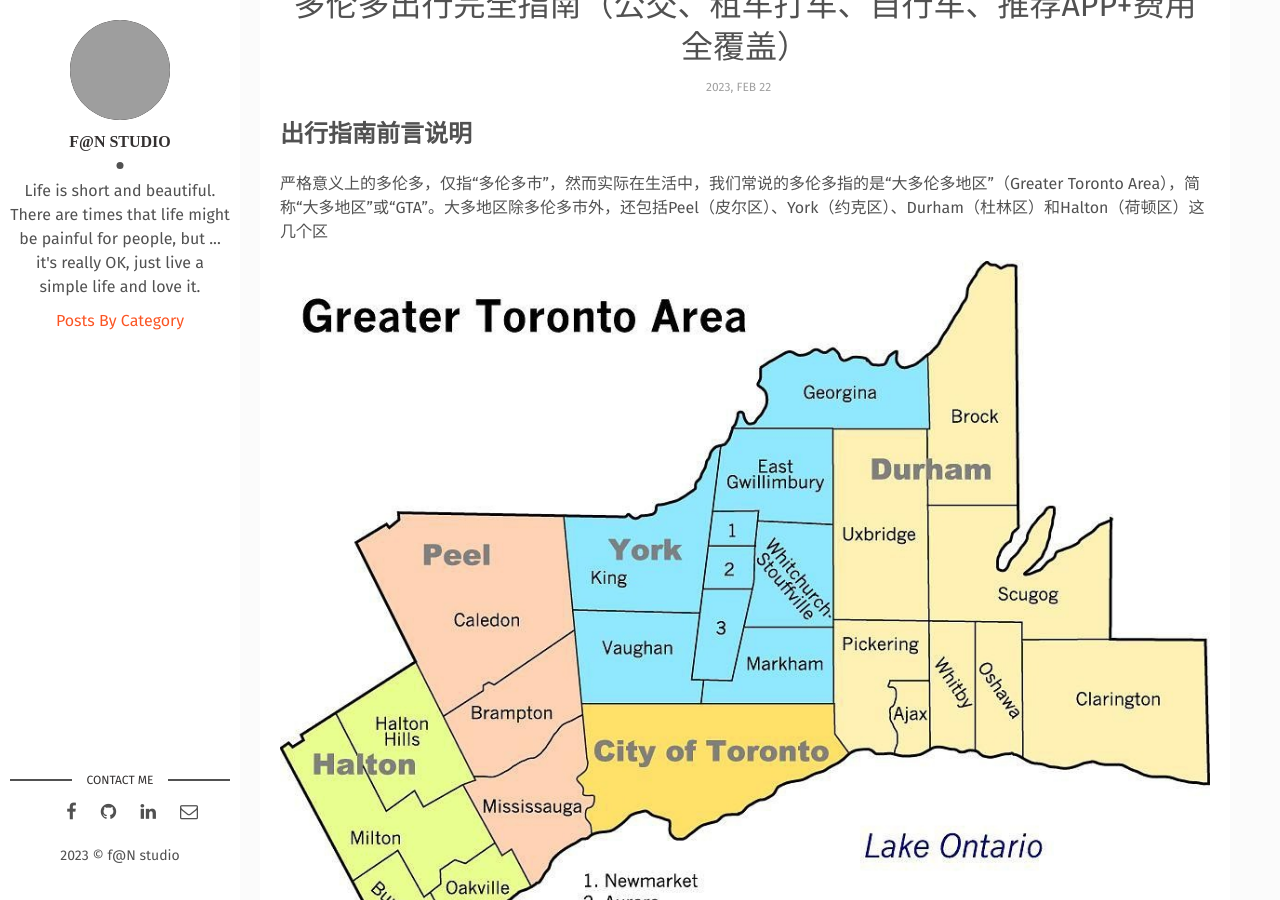
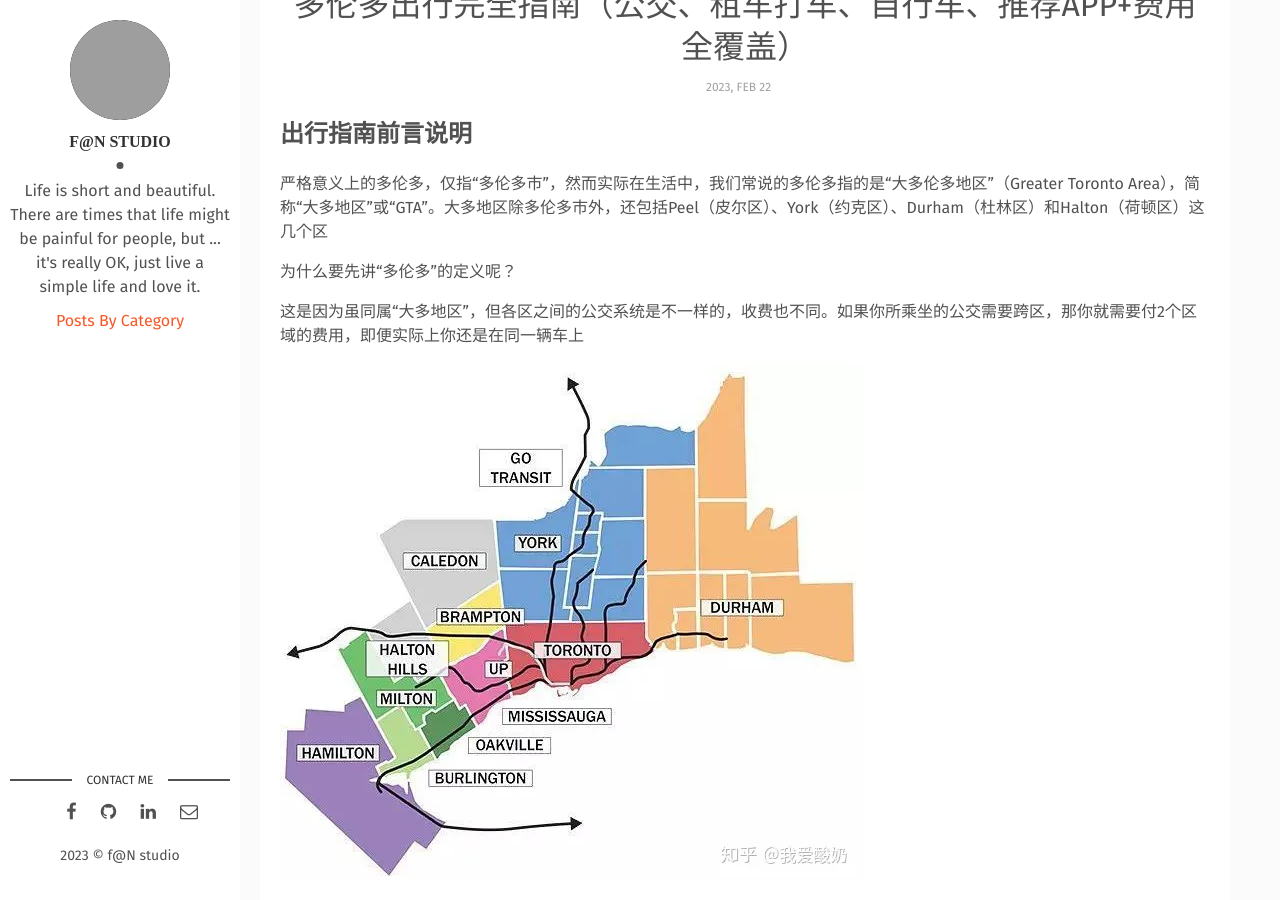
Before and after one commit to wowfrank/wowfrank.github.io, a Jekyll site: the page built from _posts/2023-02-23-toronto-newbie-guide.md, in a window 1280 px wide and 900 px high, scrolled down 565 px. Built offline with Jekyll 4.4.1, drawn with Linux system fonts in a browser that asks for light colours; grey boxes are pictures that could not be loaded.

Commit message:
Update 2023-02-23-toronto-newbie-guide.md

```diff
--- a/_posts/2023-02-23-toronto-newbie-guide.md
+++ b/_posts/2023-02-23-toronto-newbie-guide.md
@@ -12,8 +12,6 @@
 ## 出行指南前言说明
 
 严格意义上的多伦多，仅指“多伦多市”，然而实际在生活中，我们常说的多伦多指的是“大多伦多地区”（Greater Toronto Area），简称“大多地区”或“GTA”。大多地区除多伦多市外，还包括Peel（皮尔区）、York（约克区）、Durham（杜林区）和Halton（荷顿区）这几个区
-
-![Greater Toronto Area]({{site.baseurl}}/assets/img/2023-02-23/2021-03-28-cover-image-of-toronto-newbie-guide.jpg)
 
 为什么要先讲“多伦多”的定义呢？
 
```
